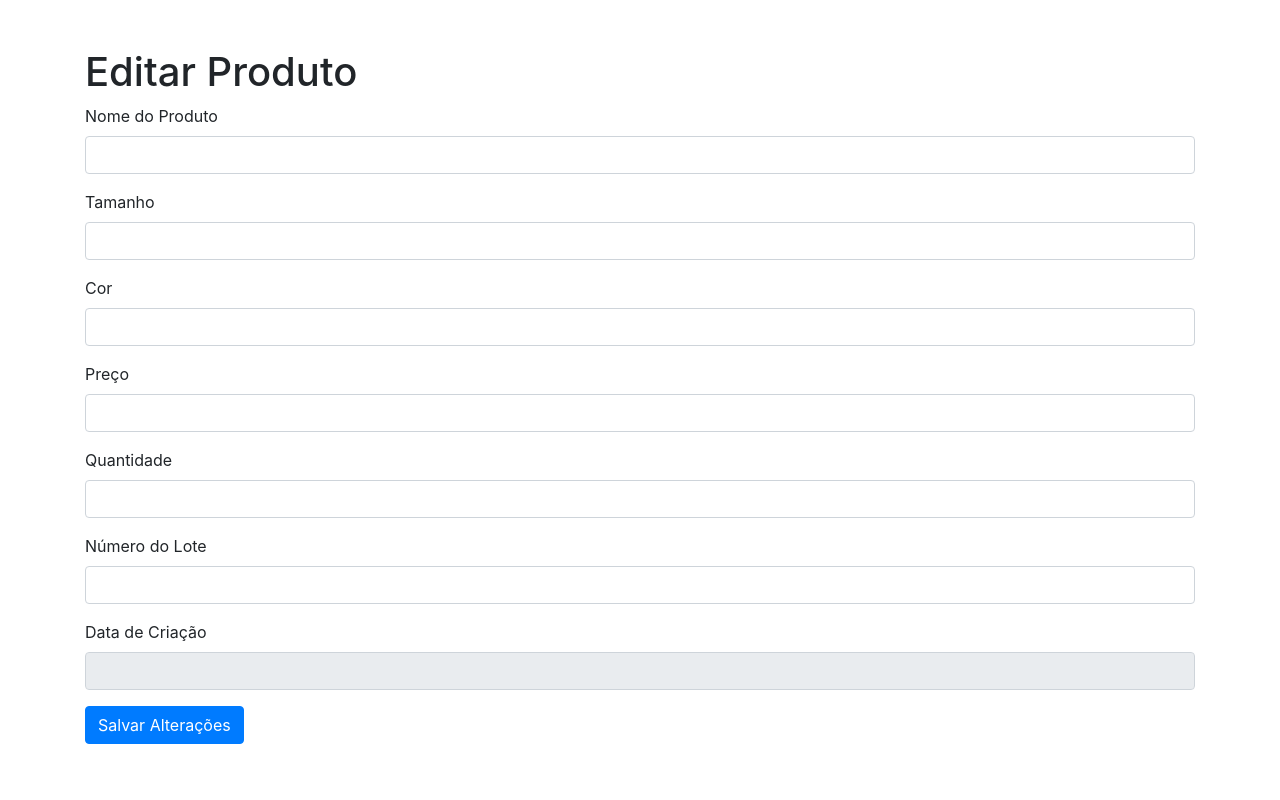
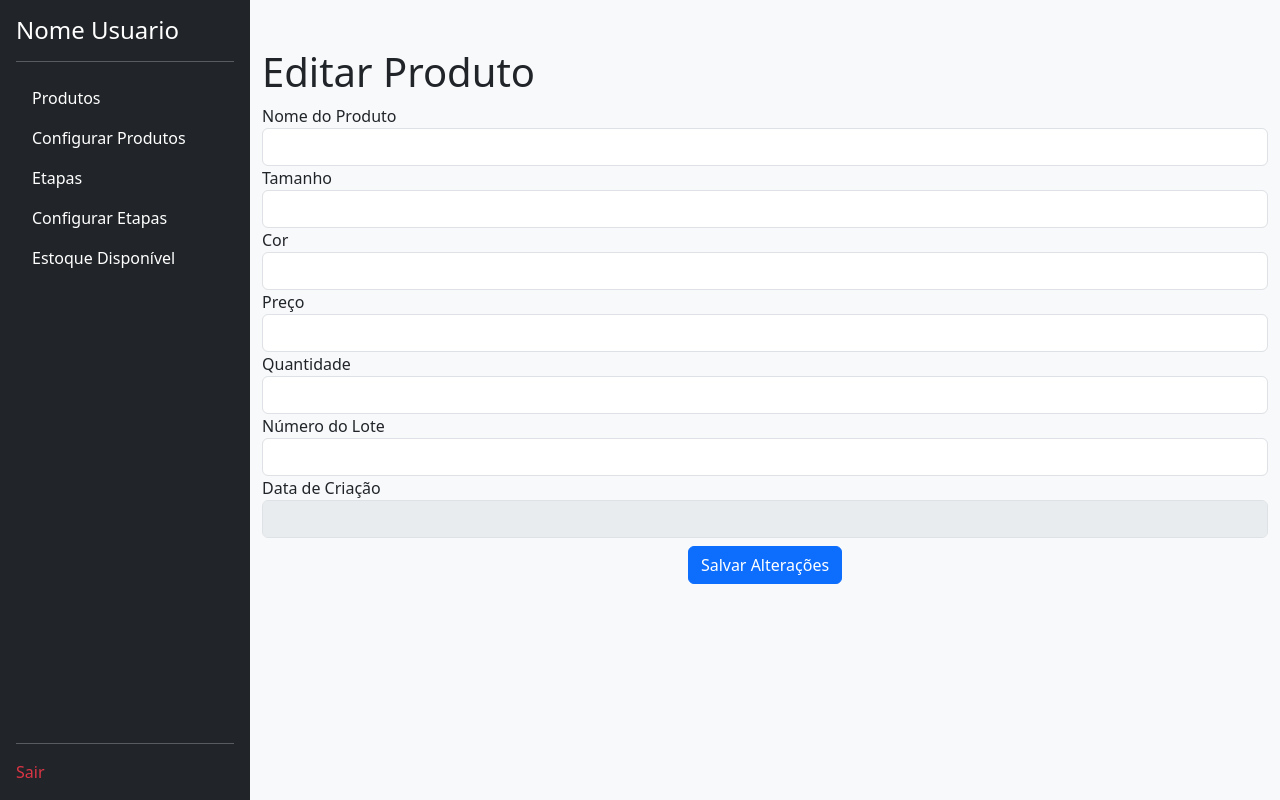
Before and after one commit to P3dr7/Estocks, a website: page pages/editaProduto.html in a window 1280 px wide. Drawn offline with nearby package versions, Linux system fonts and the light colour scheme.

Commit message:
Adicionando meu lateral nas paginas: Estoque, Etapas Produto, Produtos, EditarProduto, AdicionarProdEstoque

```diff
--- a/pages/editaProduto.html
+++ b/pages/editaProduto.html
@@ -1,13 +1,42 @@
 <!DOCTYPE html>
-<html lang="en">
+<html lang="pt-BR">
 <head>
     <meta charset="UTF-8">
     <meta name="viewport" content="width=device-width, initial-scale=1.0">
     <title>Editar Produto</title>
-    <link rel="stylesheet" href="https://stackpath.bootstrapcdn.com/bootstrap/4.5.2/css/bootstrap.min.css">
+    <link href="https://cdn.jsdelivr.net/npm/bootstrap@5.3.2/dist/css/bootstrap.min.css" rel="stylesheet" integrity="sha384-T3c6CoIi6uLrA9TneNEoa7RxnatzjcDSCmG1MXxSR1GAsXEV/Dwwykc2MPK8M2HN" crossorigin="anonymous">
 </head>
-<body>
-    <div class="container mt-5">
+<body class="bg-body-tertiary">
+    <div class="d-flex">
+        <!-- Menu Lateral -->
+        <nav class="d-flex flex-column flex-shrink-0 p-3 text-white bg-dark" style="width: 250px; min-height: 100vh;">
+            <h4 class="d-flex align-items-center mb-3 mb-md-0 me-md-auto text-white">Nome Usuario</h4>
+            <hr>
+            <ul class="nav nav-pills flex-column mb-auto">
+                <li class="nav-item">
+                    <a href="produtos.html" class="nav-link text-white">Produtos</a>
+                </li>
+                <li>
+                    <a href="configurar_produtos.html" class="nav-link text-white">Configurar Produtos</a>
+                </li>
+                <li>
+                    <a href="etapas.html" class="nav-link text-white">Etapas</a>
+                </li>
+                <li>
+                    <a href="configurar_etapas.html" class="nav-link text-white">Configurar Etapas</a>
+                </li>
+                <li>
+                    <a href="estoque.html" class="nav-link text-white">Estoque Disponível</a>
+                </li>
+            </ul>
+            <hr>
+            <div>
+                <a href="logout.html" class="nav-link text-danger">Sair</a>
+            </div>
+        </nav>
+
+        <!-- Conteúdo Principal -->
+        <div class="container my-5">
             <h1>Editar Produto</h1>
             <form id="produto-form">
                 <div class="form-group">
@@ -38,8 +67,11 @@
                     <label for="data_criacao">Data de Criação</label>
                     <input type="text" class="form-control" id="data_criacao" name="data_criacao" disabled>
                 </div>
-            <button type="submit" class="btn btn-primary">Salvar Alterações</button>
+                <div class="d-flex justify-content-center">
+                    <button type="submit" class="btn btn-primary mt-2">Salvar Alterações</button>
+                </div>
             </form>
+        </div>
     </div>
 
     <script>
```
Also changed, not shown: pages/adicionarProdEstoque.html (+3 -3 lines), pages/estoque.html (+32 -3 lines), pages/etapasProduto.html (+28 -1 lines), pages/produtos.html (+27 -0 lines). Lines whose indentation alone changed are shown as unchanged.
